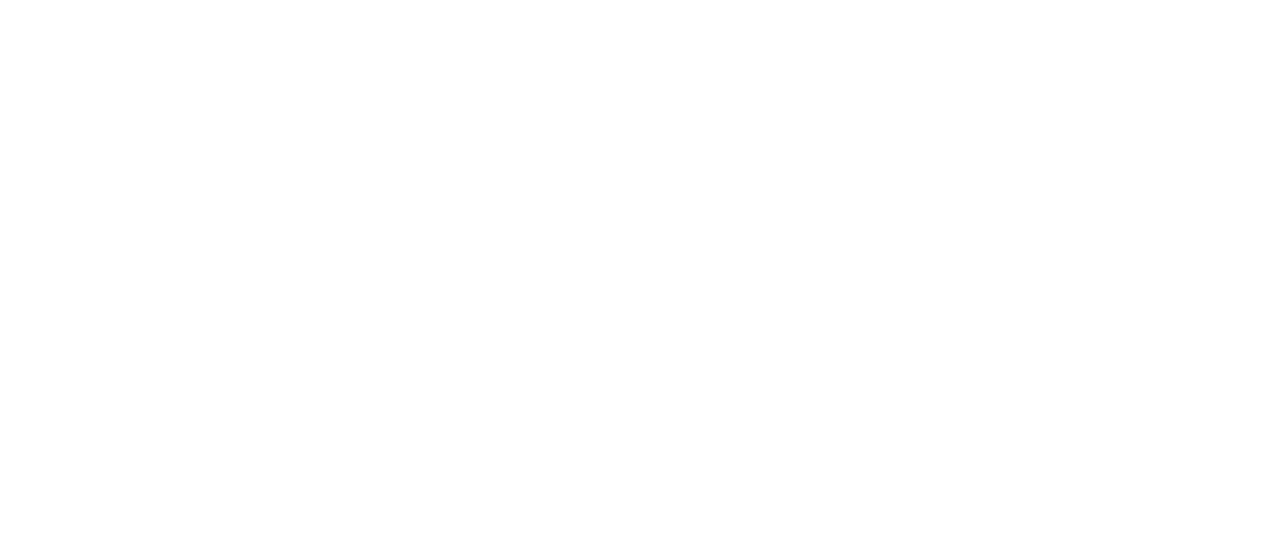
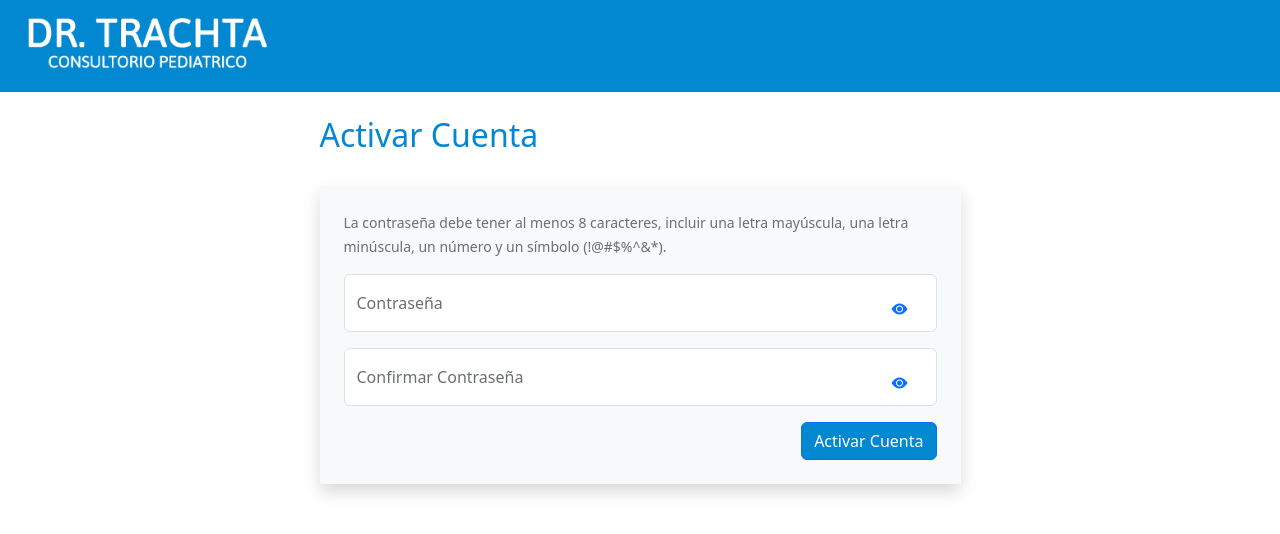
Before and after one commit to mjtrachta/pediatria, a React (Create React App) app in the folder gestion-turnos-clinica/: page /generate-password in a window 1280 px wide. Before the commit this address had no page. Shown: the top 534 px of the page. Built offline with nearby package versions, Linux system fonts and the light colour scheme.

Commit message:
activar cuenta con los criterios de contraseña

```diff
--- a/gestion-turnos-clinica/src/App.js
+++ b/gestion-turnos-clinica/src/App.js
@@ -6,6 +6,7 @@
 import ActivateAccount from './components/Auth/ActivateAccount';
 import PasswordRecoveryPage from './components/Auth/PasswordRecoveryPage';
 import TurnosPage from './components/Turnos/TurnosPage'
+import GeneratePassword from './components/Auth/GeneratePassword';
 import './App.css'; // Asegúrate de que este archivo exista o elimina esta línea si no lo vas a usar.
 import 'bootstrap/dist/css/bootstrap.min.css';
 
@@ -20,6 +21,7 @@
           <Route path="/activate" element={<ActivateAccount />} />
           <Route path="/forgot-password" element={<PasswordRecoveryPage />} />
           <Route path="/turnos" element={<TurnosPage />} />
+          <Route path="/generate-password" element={<GeneratePassword />} />
           // Aquí puedes añadir más rutas a otros componentes
         </Routes>
       </div>
--- /dev/null
+++ b/gestion-turnos-clinica/src/components/Auth/GeneratePassword.js
@@ -0,0 +1,143 @@
+import React, { useState } from "react";
+import logo from "./DR TRACHTA CONSULTORIO PEDIATRICO.png";
+import "./CreateAccountPage.css";
+
+const GeneratePassword = () => {
+  const [password, setPassword] = useState("");
+  const [confirmPassword, setConfirmPassword] = useState("");
+  const [showPassword, setShowPassword] = useState(false);
+  const [showConfirmPassword, setShowConfirmPassword] = useState(false);
+  const [passwordError, setPasswordError] = useState("");
+
+  const handleSubmit = (event) => {
+    event.preventDefault();
+    const error = getPasswordValidationError(password);
+    if (error) {
+      setPasswordError(error);
+      return;
+    }
+    if (password !== confirmPassword) {
+      setPasswordError("Las contraseñas no coinciden.");
+      return;
+    }
+    // Implementar la lógica para activar la cuenta
+    // Limpiar los campos y errores después del envío exitoso
+    setPassword("");
+    setConfirmPassword("");
+    setPasswordError("");
+  };
+
+  const getPasswordValidationError = (password) => {
+    if (password.length < 8) {
+      return "La contraseña debe tener al menos 8 caracteres.";
+    }
+    if (!/[A-Z]/.test(password)) {
+      return "La contraseña debe incluir al menos una letra mayúscula.";
+    }
+    if (!/[a-z]/.test(password)) {
+      return "La contraseña debe incluir al menos una letra minúscula.";
+    }
+    if (!/[0-9]/.test(password)) {
+      return "La contraseña debe incluir al menos un número.";
+    }
+    if (!/[!@#$%^&*]/.test(password)) {
+      return "La contraseña debe incluir al menos un símbolo (!@#$%^&*).";
+    }
+    return null;
+  };
+
+  const togglePasswordVisibility = () => {
+    setShowPassword(!showPassword);
+  };
+
+  const toggleConfirmPasswordVisibility = () => {
+    setShowConfirmPassword(!showConfirmPassword);
+  };
+
+  return (
+    <>
+      <nav className="navbar navbar-expand-lg navbar-light" style={{ backgroundColor: "#0288d1" }}>
+        <a className="navbar-brand" href="#">
+          <img src={logo} alt="Logo" className="logo" />
+        </a>
+      </nav>
+
+      <div className="container mt-4">
+        <div className="row justify-content-center">
+          <div className="col-lg-7 col-md-6">
+            <div className="form-container text-right" style={{ color: "#6a6f72" }}>
+              <h2 className="text-left" style={{ color: "rgb(2, 136, 209)" }}>
+                Activar Cuenta
+              </h2>
+              <br></br>
+
+              <form onSubmit={handleSubmit} className="bg-light p-4 shadow">
+                <div className="mb-3">
+                  <small>
+                    La contraseña debe tener al menos 8 caracteres, incluir una letra mayúscula, una letra minúscula, un número y un símbolo (!@#$%^&*).
+                  </small>
+                </div>
+
+                <div className="form-floating mb-3 position-relative">
+                  <input
+                    type={showPassword ? "text" : "password"}
+                    className="form-control"
+                    id="floatingPassword"
+                    placeholder="Contraseña"
+                    value={password}
+                    onChange={(e) => setPassword(e.target.value)}
+                    required
+                  />
+                  <label htmlFor="floatingPassword">Contraseña</label>
+                  <button
+                    type="button"
+                    onClick={togglePasswordVisibility}
+                    className="btn btn-link position-absolute top-0 end-0 mt-3 me-3"
+                    style={{ zIndex: 2, textDecoration: "none" }}
+                  >
+                    {showPassword ? <i className="bi bi-eye-slash"></i> : <i className="bi bi-eye-fill"></i>}
+                  </button>
+                </div>
+
+                <div className="form-floating mb-3 position-relative">
+                  <input
+                    type={showConfirmPassword ? "text" : "password"}
+                    className="form-control"
+                    id="floatingConfirmPassword"
+                    placeholder="Confirmar Contraseña"
+                    value={confirmPassword}
+                    onChange={(e) => setConfirmPassword(e.target.value)}
+                    required
+                  />
+                  <label htmlFor="floatingConfirmPassword">Confirmar Contraseña</label>
+                  <button
+                    type="button"
+                    onClick={toggleConfirmPasswordVisibility}
+                    className="btn btn-link position-absolute top-0 end-0 mt-3 me-3"
+                    style={{ zIndex: 2, textDecoration: "none" }}
+                  >
+                    {showConfirmPassword ? <i className="bi bi-eye-slash"></i> : <i className="bi bi-eye-fill"></i>}
+                  </button>
+                </div>
+
+                {passwordError && <div className="text-danger mb-3">{passwordError}</div>}
+
+                <div className="d-flex justify-content-end">
+                  <button
+                    className="btn btn-primary"
+                    type="submit"
+                    style={{ backgroundColor: "#0288d1", color: "white", padding: "0.375rem 0.75rem" }}
+                  >
+                    Activar Cuenta
+                  </button>
+                </div>
+              </form>
+            </div>
+          </div>
+        </div>
+      </div>
+    </>
+  );
+};
+
+export default GeneratePassword;
--- a/gestion-turnos-clinica/src/components/Auth/Login.js
+++ b/gestion-turnos-clinica/src/components/Auth/Login.js
@@ -155,6 +155,70 @@
         </Modal.Header>
         <Modal.Body>
           {/* Aquí va el contenido de las Políticas de Privacidad */}
+          <ol>
+            <li>
+              El Consultorio Pediatrico Dr. Trachta se compromete activamente
+              con el resguardo de la intimidad de sus pacientes y usuarios. Se
+              hace saber que se han tomado y se trabaja continuamente en la toma
+              de las medidas necesarias para que los pacientes y usuarios del
+              sitio web se encuentren protegidos en el resguardo de la
+              información obrante en el sitio y la protección de sus datos
+              personales.
+            </li>
+            <li>
+              Esta política de privacidad se aplica exclusivamente a la
+              información ofrecida y recibida por los pacientes y usuarios del
+              sitio https://miportal.trachta.com/ y no a la de otras compañías u
+              organizaciones con los que el sitio contenga enlaces y sobre los
+              que El Consultorio Pediatrico Dr. Trachta no tiene control.
+            </li>
+            <li>
+              La información registrada en este sitio y la recopilada será
+              siempre ajustada a nuestra política privacidad.
+            </li>
+            <li>
+              Al acceder al portal de pacientes https://miportal.trachta.com/se
+              le requerirá información personal (DNI, Direccion de Correo
+              Electronico, Contraseña), la que es necesaria para poder brindar
+              los servicios ofrecidos en el sitio web. Se deja constancia de que
+              dicha información solo será recabada y almacenada, luego de que
+              sea aceptada por el usuario y/o paciente. Mediante esa aceptación,
+              nos autoriza a su uso para los fines indicados precedentemente. El
+              Consultorio Pediatrico Dr. Trachta garantiza la confidencialidad
+              de dicha información, no permitiendo que terceros ajenos a la
+              Institución accedan a la misma.
+            </li>
+            <li>
+              El Consultorio Pediatrico Dr. Trachta podrá recabar información
+              personal del paciente y/o usuario para identificarlo, brindarle
+              servicios, realizar encuestas, determinar datos demográficos de
+              los pacientes, socios y usuarios y procesar información
+              estadística y general.
+            </li>
+            <li>
+              El Consultorio Pediatrico Dr. Trachta no divulgará ni compartirá
+              información personal del paciente y/o usuario sin el
+              consentimiento expreso del mismo.
+            </li>
+            <li>
+              Sin perjuicio de las declaraciones anteriores, El Consultorio
+              Pediatrico Dr. Trachta podrá revelar información personal solo en
+              los casos en que exista obligación legal de hacerlo.
+            </li>
+            <li>
+              El Consultorio Pediatrico Dr. Trachta reconoce al paciente y/o
+              usuario -en tanto titular de los datos personales- el derecho a
+              solicitar y a obtener información sobre sus datos personales
+              incluidos en sus registros y a obtener la rectificación,
+              actualización y la supresión de los datos personales de los que
+              sea titular, todo ello de conformidad con lo establecido en la Ley
+              25.326 de protección de Datos Personales.
+            </li>
+            <li>
+              Al utilizar este sitio web está manifestando conocer nuestra
+              política de privacidad, la que se considera aceptada.
+            </li>
+          </ol>
         </Modal.Body>
         <Modal.Footer>
           <Button variant="secondary" onClick={handlePrivacyModalClose}>
--- a/gestion-turnos-clinica/src/components/Auth/PasswordRecoveryPage.js
+++ b/gestion-turnos-clinica/src/components/Auth/PasswordRecoveryPage.js
@@ -39,7 +39,10 @@
               </p>
 
               <p className="text-left">
-                <strong>Mientras que recupera su cuenta puede sacar un turno con su DOCUMENTO</strong>
+                <strong>
+                  Mientras que recupera su cuenta puede sacar un turno con su
+                  DOCUMENTO
+                </strong>
               </p>
 
               <form onSubmit={handleSubmit} className="bg-light p-4 shadow">
--- a/gestion-turnos-clinica/src/components/Turnos/CalendarStyles.css
+++ b/gestion-turnos-clinica/src/components/Turnos/CalendarStyles.css
@@ -14,3 +14,8 @@
     background: #00BFFF;
     color: white;
   }
+
+  .table-container {
+    max-height: 300px; /* Altura máxima para el contenedor de la tabla */
+    overflow-y: auto; /* Habilita el desplazamiento vertical si el contenido excede la altura máxima */
+  }
```
Also changed, not shown: gestion-turnos-clinica/src/components/Turnos/TurnosPage.js (+43 -43 lines).
